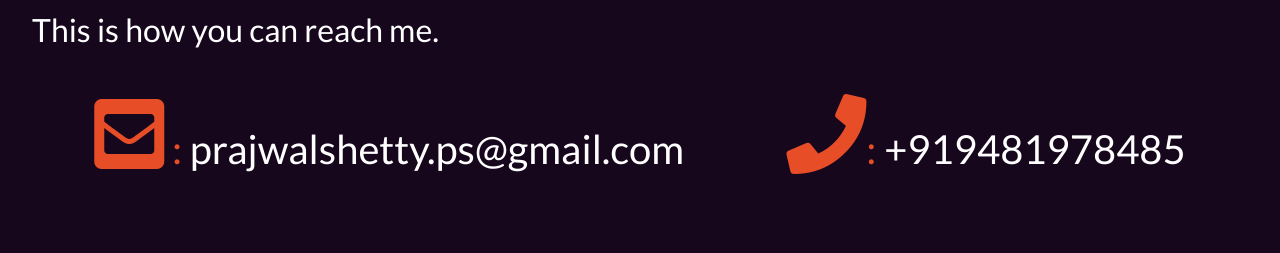
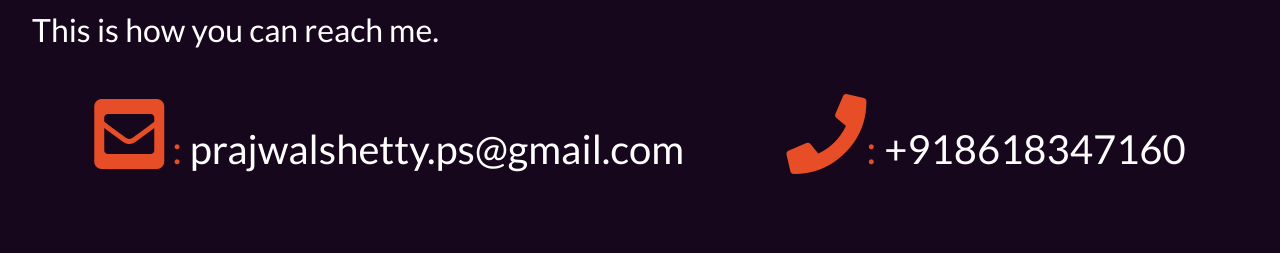
Before and after one commit to prajwalsh3tty/portfolio, a website: page contact.html in a window 1280 px wide. Shown: the part 146-399 px from the top of the page. Drawn offline with Linux system fonts and the light colour scheme.

Commit message:
Update contact.html

```diff
--- a/contact.html
+++ b/contact.html
@@ -73,7 +73,7 @@
           <span class="text-secondary">
             <i class="fas fa-phone fa-2x"></i>:
           </span>
-          +919481978485
+          +918618347160
         </div>
         <div>
           <a href="https://twitter.com/PrajwalPshetty3" target="_blank">
```
